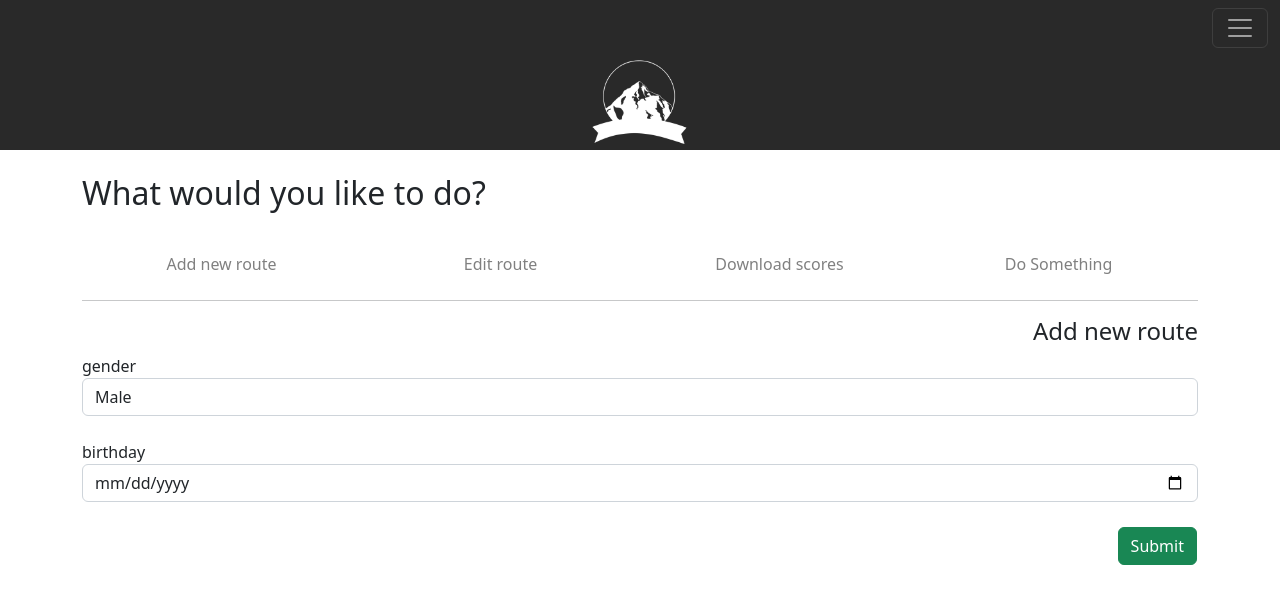
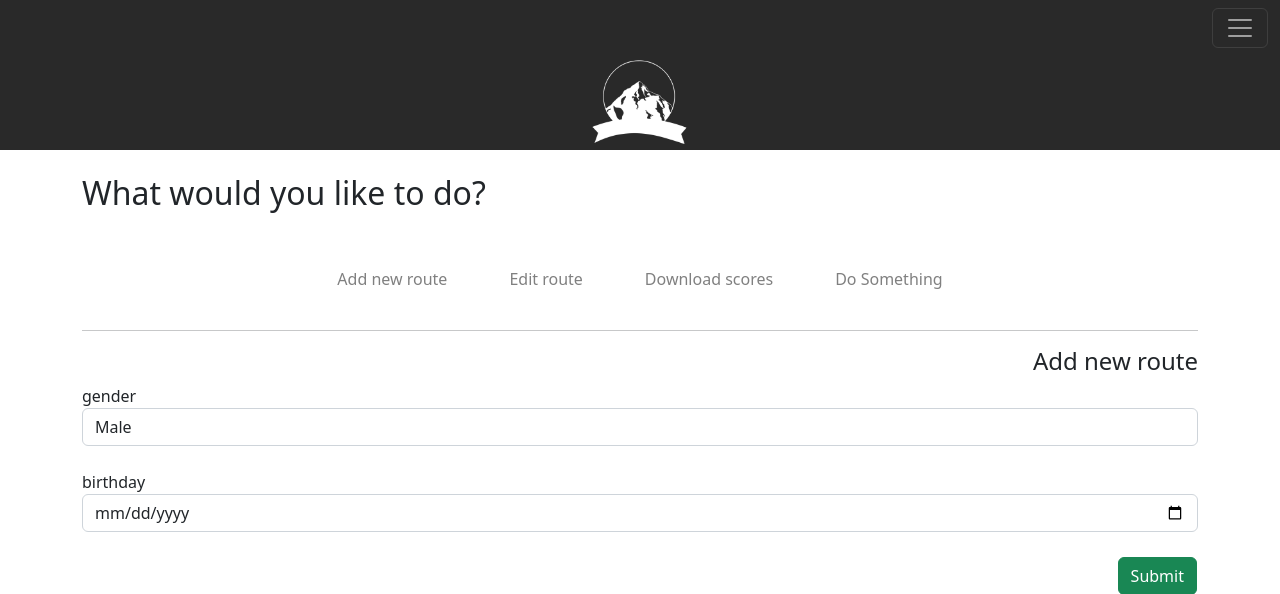
Before and after one commit to mattblas/project5, a Django app: page /staff in a window 1280 px wide. Shown: the top 594 px of the page. Run offline with Django 3.2, Linux system fonts and the light colour scheme.

Commit message:
styling staff menu link and some js

```diff
--- a/capstone/templates/capstone/staff.html
+++ b/capstone/templates/capstone/staff.html
@@ -6,11 +6,11 @@
 <div class="container">
     <h2>What would you like to do?</h2><br>
 
-    <nav class="nav nav-pills nav-justified">
-        <a class="nav-link" href="#">Add new route</a>
-        <a class="nav-link" href="#">Edit route</a>
-        <a class="nav-link" href="#">Download scores</a>
-        <a class="nav-link" href="#">Do Something</a>
+    <nav class="nav justify-content-center">
+        <div class="staff-link"><a id="add_new_route_button" class="nav-link">Add new route</a></div>
+        <div class="staff-link"><a id="edit_route_button" class="nav-link">Edit route</a></div>
+        <div class="staff-link"><a id="download_score_button" class="nav-link">Download scores</a></div>
+        <div class="staff-link"><a id="do_semething_button" class="nav-link">Do Something</a></div>
     </nav><hr>
 
 
@@ -46,11 +46,11 @@
         </form>
     </div>
 
-    <div id="edit_roeute"></div>
+    <div id="edit_route">Edit Route</div>
 
-    <div id="download_score"></div>
+    <div id="download_score">Download score</div>
 
-    <div id="do_semething"></div>
+    <div id="do_semething">Do something</div>
 </div>
 
     {% block script %}
```
Also changed, not shown: capstone/static/capstone/scripts.js (+34 -6 lines).
